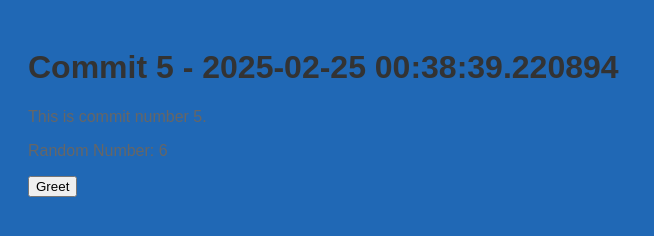
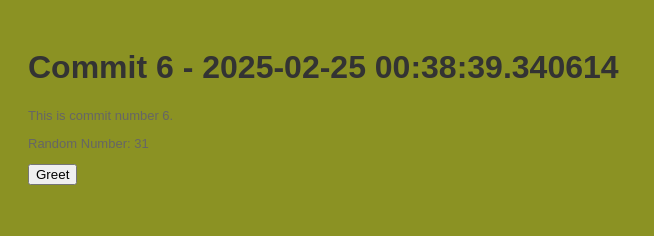
Before and after one commit to stiffs95/myrep-repo-20250225003832, a plain HTML site: page index.html in a window 1280 px wide. Shown: the whole page, without its empty margins (0-654 px from the left). Drawn offline with Linux system fonts and the light colour scheme.

Commit message:
📝 Commit 6 with HTML, CSS, and JS

```diff
--- a/index.html
+++ b/index.html
@@ -2,13 +2,13 @@
     <!DOCTYPE html>
     <html>
     <head>
-        <title>Commit 5 - 2025-02-25 00:38:39.220894</title>
+        <title>Commit 6 - 2025-02-25 00:38:39.340614</title>
         <link rel="stylesheet" href="style.css">
     </head>
     <body>
-        <h1>Commit 5 - 2025-02-25 00:38:39.220894</h1>
-        <p>This is commit number 5.</p>
-        <p>Random Number: 6</p>
+        <h1>Commit 6 - 2025-02-25 00:38:39.340614</h1>
+        <p>This is commit number 6.</p>
+        <p>Random Number: 31</p>
         <button onclick="greet()">Greet</button>
         <script src="script.js"></script>
     </body>
--- a/script.js
+++ b/script.js
@@ -2,4 +2,4 @@
     function greet() {
         alert('Hello from commit ' + commitNumber + '!');
     }
-    var commitNumber = 5;
+    var commitNumber = 6;
--- a/style.css
+++ b/style.css
@@ -1,7 +1,7 @@
 
     body {
         font-family: Arial, sans-serif;
-        background-color: #2068b5;
+        background-color: #8b9223;
         padding: 20px;
     }
     h1 {
@@ -9,5 +9,5 @@
     }
     p {
         color: #666;
-        font-size: 16px;
+        font-size: 13px;
     }
```
